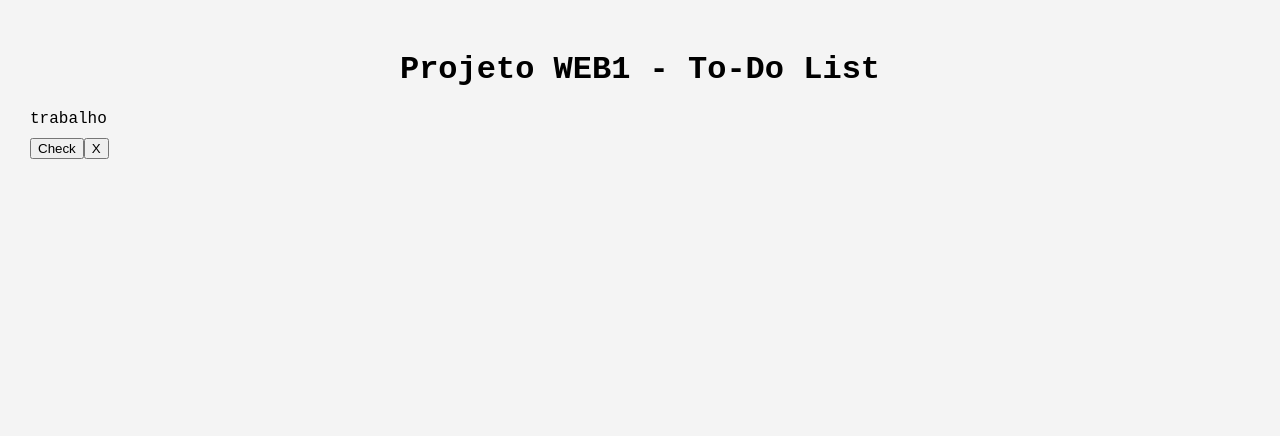
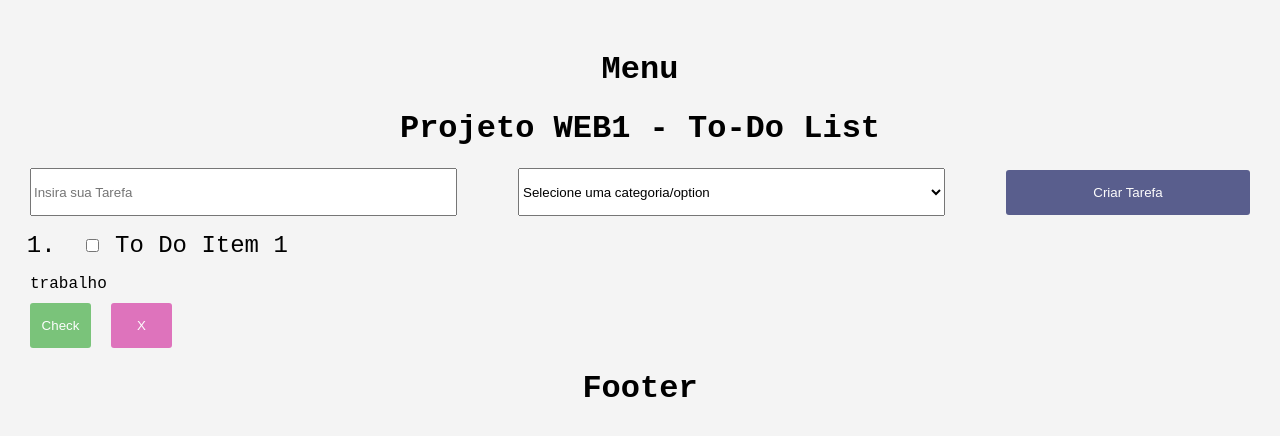
Before and after one commit to ProfIuriSouza/DesenvWEB1, a React (Create React App) app in the folder projweb/: page / in a window 1280 px wide. Shown: the top 436 px of the page. Built offline with nearby package versions, Linux system fonts and the light colour scheme.

Commit message:
formulario e botões de confirmação e exclusão

```diff
--- a/projweb/src/App.css
+++ b/projweb/src/App.css
@@ -24,7 +24,3 @@ h2{
 p{
   margin: 10px 0;
 }
-
-input{
-  box-sizing: border-box;
-}
--- a/projweb/src/App.js
+++ b/projweb/src/App.js
@@ -2,12 +2,14 @@
 import './App.css';
 import { useState } from 'react';
 import Todo from './components/Todo';
+import Form from './components/Form';
 
 function App() {
 
   return (
     <div>
     <h1>Projeto WEB1 - To-Do List</h1>
+    <Form />
     <Todo text="tarefa" category="trabalho"/>
     </div>
   );
--- a/projweb/src/components/Footer.js
+++ b/projweb/src/components/Footer.js
@@ -4,7 +4,7 @@ export default function Footer(){
 
     return (
         <div>
-
+            <h1>Footer</h1>
         </div>
 
     );
--- /dev/null
+++ b/projweb/src/components/Form.css
@@ -0,0 +1,47 @@
+
+
+input{
+    box-sizing: border-box;
+  }
+
+  form input {
+    display: inline-block;
+    height: 3rem;
+    width: 35%;
+    margin-right: 5%;
+  }
+  form select{
+        display: inline-block;
+        height: 3rem;
+        width: 35%;
+        margin-right: 5%;
+  }
+
+  form button {
+    width: 20%;
+    padding: 15px 10px;
+    background-color: #333974;
+    color: #fff;
+    border: none;
+    border-radius: 3px;
+    cursor: pointer;
+    opacity: 0.8;
+    transition: 0.3s;
+
+  }
+
+  form button:hover{
+    opacity: 1;
+  }
+
+  li {
+    font-size: 1.5rem;
+  }
+
+  li input {
+    margin: 0 1rem;
+  }
+
+  del {
+    color: rgba(0, 0, 0, 0.3);
+  }
--- /dev/null
+++ b/projweb/src/components/Form.js
@@ -0,0 +1,27 @@
+import './Form.css'
+
+export default function Form(){
+
+    return(
+        <div>
+             <form>
+        <input type="text" placeholder='Insira sua Tarefa' />
+        <select>
+            <option value="">Selecione uma categoria/option</option>
+            <option value="Trabalho">Trabalho</option>
+            <option value="Estudos">Estudos</option>
+            <option value="Lazer">Lazer</option>
+            <option value="Outros">Outros</option>
+        </select>
+        <button type='submit'>Criar Tarefa</button>
+      </form>
+
+      <ol>
+        <li>
+          <input type="checkbox" />
+          To Do Item 1
+        </li>
+      </ol>
+        </div>
+    )
+}
--- a/projweb/src/components/Menu.js
+++ b/projweb/src/components/Menu.js
@@ -4,7 +4,7 @@ export default function Menu(){
 
     return (
         <div>
-
+            <h1>Menu</h1>
         </div>
 
     );
--- /dev/null
+++ b/projweb/src/components/Todo.css
@@ -0,0 +1,28 @@
+.complete{
+    background-color: #5cb85c;
+    margin-right: 10px;
+}
+
+.notcomplete{
+    background-color: #D953af;
+    margin-left: 10px;
+
+}
+
+button{
+
+    width: 5%;
+    padding: 15px 10px;
+    background-color: #333974;
+    color: #fff;
+    border: none;
+    border-radius: 3px;
+    cursor: pointer;
+    opacity: 0.8;
+    transition: 0.3s;
+
+  }
+
+  button:hover{
+    opacity: 1;
+  }
--- a/projweb/src/components/Todo.js
+++ b/projweb/src/components/Todo.js
@@ -1,3 +1,4 @@
+import './Todo.css';
 
 export default function Todo(props){
 
@@ -9,8 +10,8 @@ export default function Todo(props){
                 <p className="category">{props.category}</p>
             </div>
         </div>
-        <button>Check</button>
-        <button>X</button>
+        <button className="complete">Check</button>
+        <button className="notcomplete">X</button>
         </>
     )
 }
```
